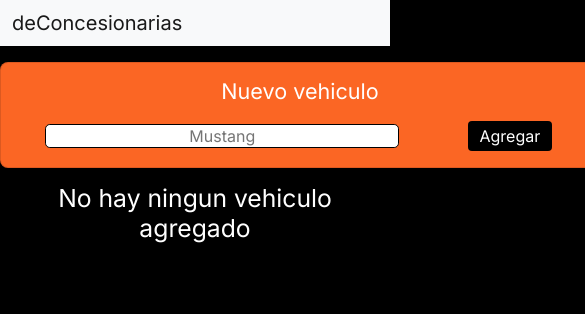
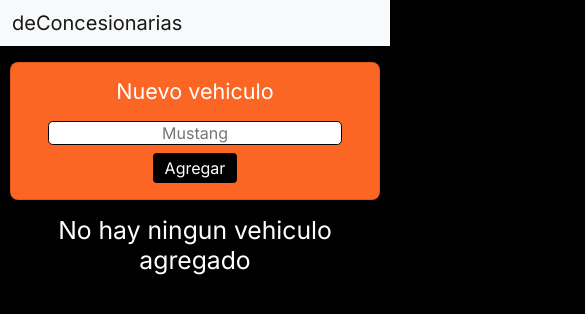
Before and after one commit to floresmatias0/deconcesionarias-client, a React (Create React App) app: page / in a window 390 px wide. Shown: the top 314 px of the page, 585 px wide, since content can reach past the window. Built offline with nearby package versions, Linux system fonts and the light colour scheme; no server answers.

Commit message:
responsive home

```diff
--- a/src/components/Form/index.js
+++ b/src/components/Form/index.js
@@ -39,7 +39,7 @@ const FormComponent = ({
                                         <Col xs="12">
                                             <h4 className="mb-3">{get(field, 'label')}</h4>
                                         </Col>
-                                        <Col xs="9" className="d-flex align-items-center justify-content-center">
+                                        <Col xs="12" sm="9" className="d-flex align-items-center justify-content-center">
                                             <Field
                                                 autocomplete="off"
                                                 placeholder={get(field, 'placeholder')}
@@ -47,7 +47,7 @@ const FormComponent = ({
                                                 name={get(field, 'name')}
                                             />
                                         </Col>
-                                        <Col xs="3" className="d-flex justify-content-start">
+                                        <Col xs="12" sm="3" className="col-btn-form d-flex justify-content-start">
                                             {goBack && (
                                                 <Button
                                                     variant="danger"
--- a/src/styles/Form.scss
+++ b/src/styles/Form.scss
@@ -4,6 +4,16 @@
     width: 600px;
     background-color: #FB6624;
     border: solid 1px rgba(0,0,0,.125);
+
+    @media screen and (max-width: 650px) {
+        width: 370px;
+        .col-btn-form {
+            justify-content: center !important;
+        }
+        .btn-orange {
+            margin-top: 0.5em;
+        }
+    }
 
     h4 {
         color: #fff;
```
